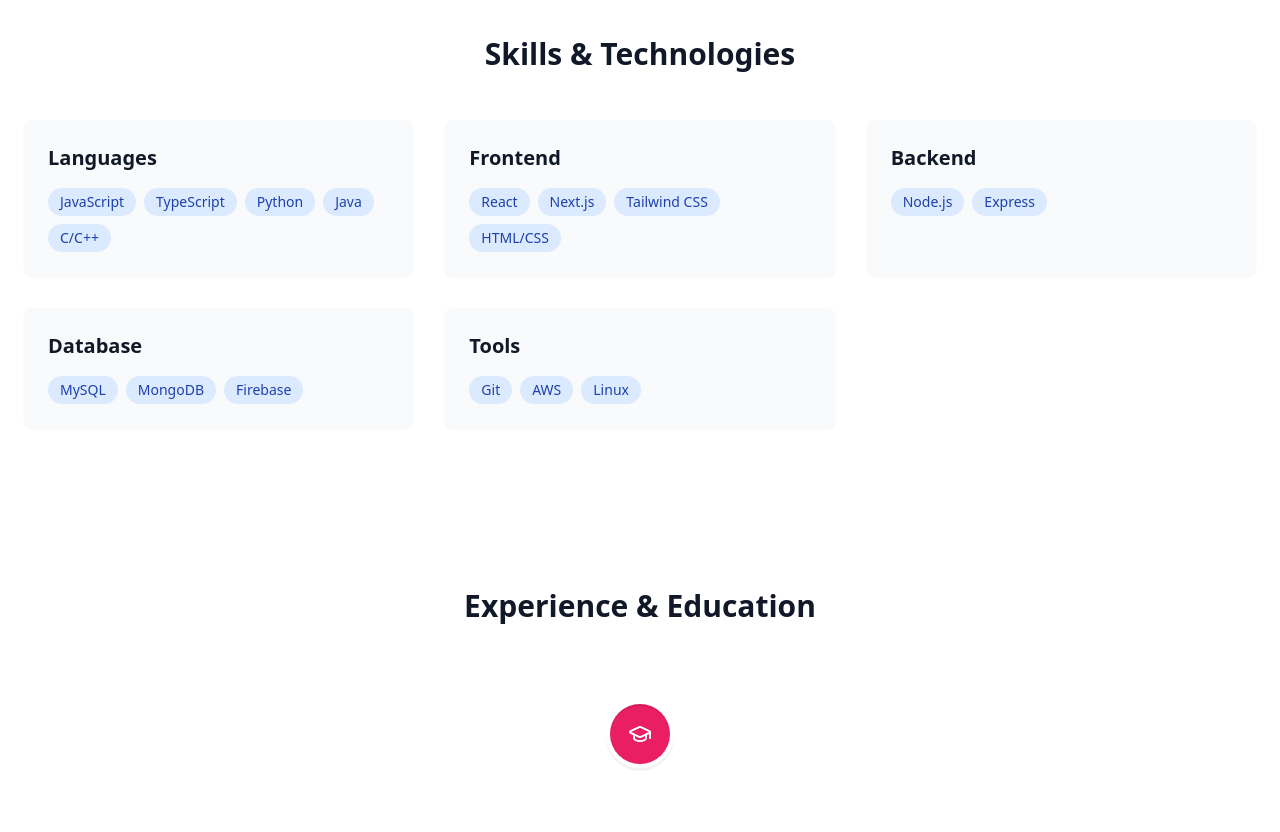
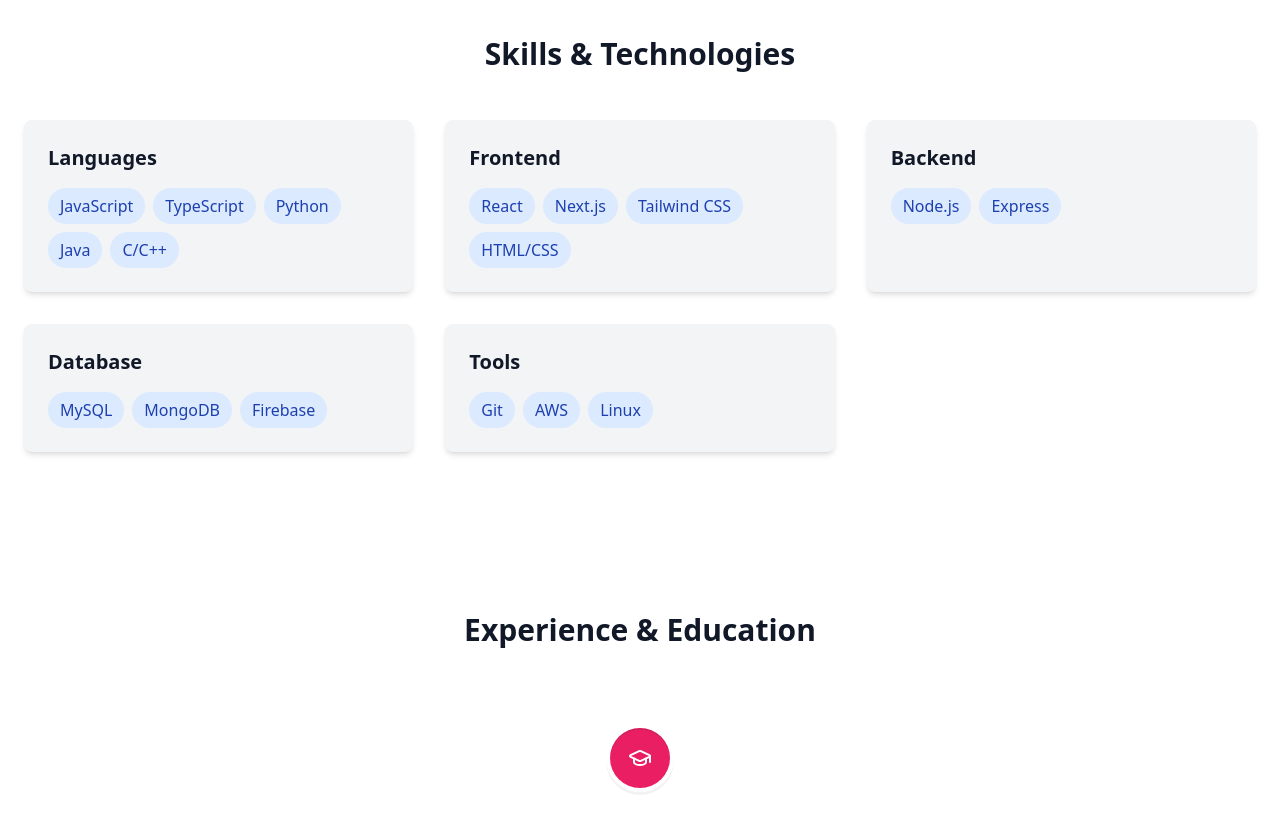
Before and after one commit to Harith-Y/portfolio, a React (Vite) app: page / in a window 1280 px wide. Shown: the part 920-1752 px from the top of the page. Built offline with nearby package versions, Linux system fonts and the light colour scheme; no server answers.

Commit message:
feat: update Skills component styles for improved visual hierarchy and spacing

```diff
--- a/src/components/Skills.tsx
+++ b/src/components/Skills.tsx
@@ -7,13 +7,13 @@
         <h2 className="text-3xl font-bold text-center text-gray-900 dark:text-white mb-12">Skills & Technologies</h2>
         <div className="grid grid-cols-1 md:grid-cols-2 lg:grid-cols-3 gap-8">
           {skills.map((skillGroup) => (
-            <div key={skillGroup.category} className="bg-gray-50 dark:bg-gray-800 rounded-lg p-6 shadow-sm">
+            <div key={skillGroup.category} className="bg-gray-100 dark:bg-gray-800 rounded-lg p-6 shadow-md">
               <h3 className="text-xl font-semibold text-gray-900 dark:text-white mb-4">{skillGroup.category}</h3>
               <div className="flex flex-wrap gap-2">
                 {skillGroup.items.map((skill) => (
                   <span
                     key={skill}
-                    className="bg-blue-100 dark:bg-blue-900 text-blue-800 dark:text-blue-100 px-3 py-1 rounded-full text-sm"
+                    className="bg-blue-100 dark:bg-blue-900 text-blue-800 dark:text-blue-100 px-3 py-1.5 rounded-full text-base"
                   >
                     {skill}
                   </span>
```
